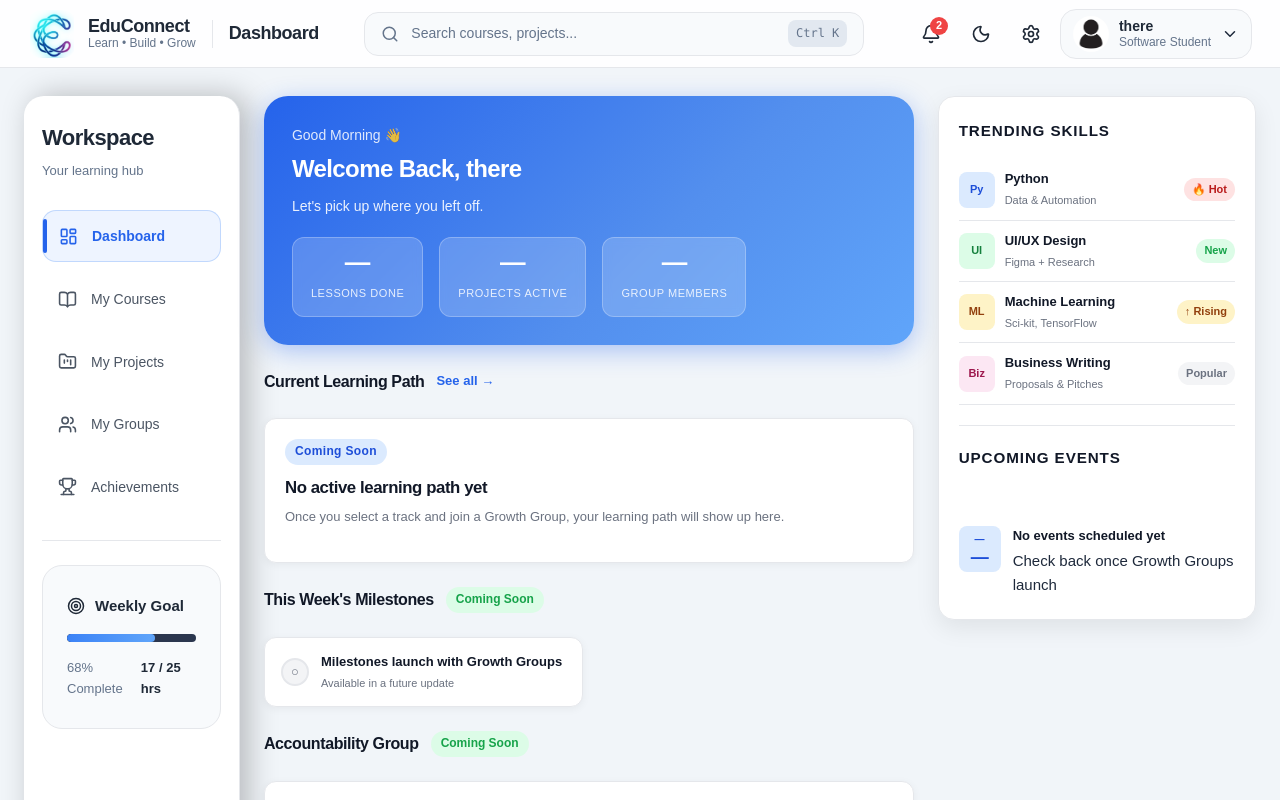
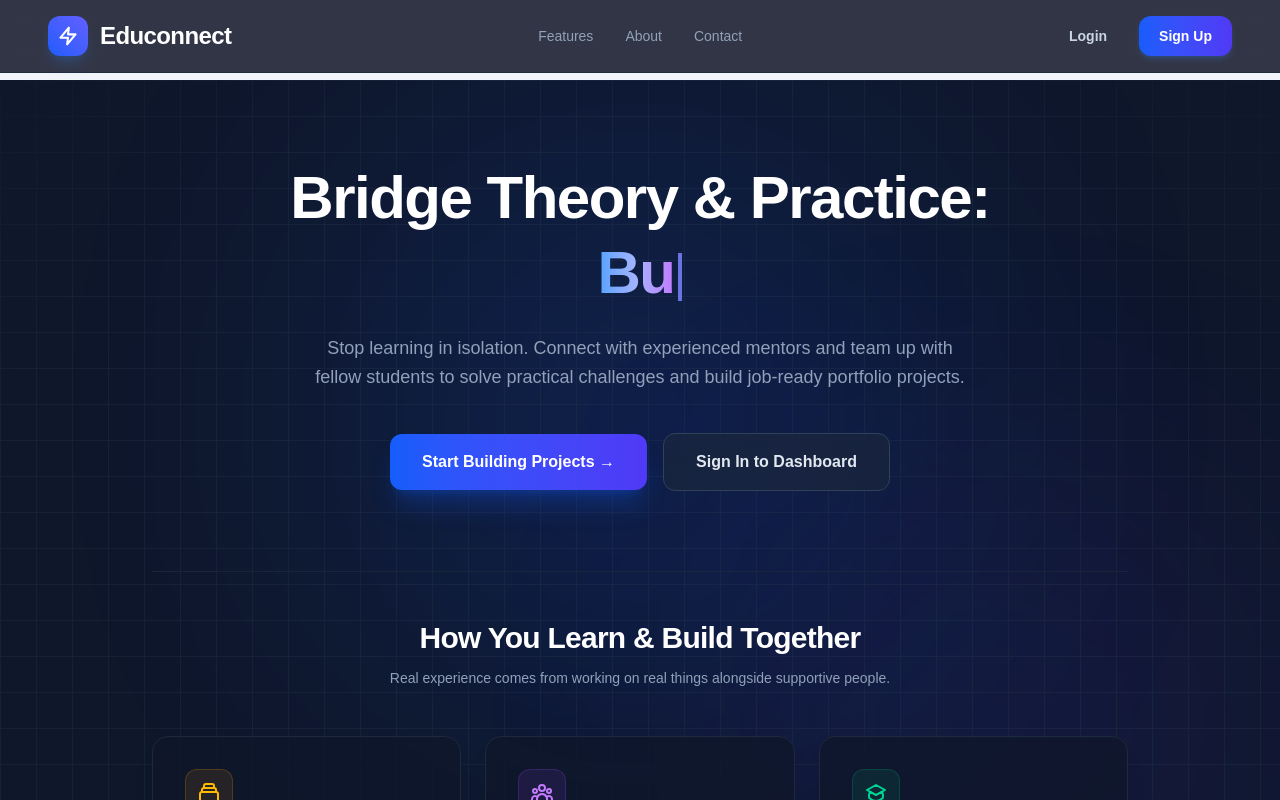
Before and after one commit to PeachyDevs/Educonnect, a React (Vite) app: page / in a window 1280 px wide. Before the commit this address led to /dashboard. Shown: the top 800 px of the page. Built offline with nearby package versions, Linux system fonts and the light colour scheme.

Commit message:
just experimenting

```diff
--- a/src/App.jsx
+++ b/src/App.jsx
@@ -1,5 +1,5 @@
 import "./App.css";
-import { BrowserRouter, Routes, Route, Navigate } from "react-router-dom";
+import { BrowserRouter, Routes, Route} from "react-router-dom";
 import RootLayout from "./layouts/RootLayout";
 import { useState, useEffect } from "react";
 
@@ -36,7 +36,7 @@ export default function App() {
     <BrowserRouter>
       <Routes>
         <Route path="/" element={<RootLayout />}>
-          <Route index element={ import.meta.env.DEV ? <Navigate to="/dashboard" replace /> : <Landing /> } />
+          <Route index element={<Landing /> } />
           <Route path="auth/login" element={<Login />} />
           <Route path="auth/signup" element={<Signup />} />
         </Route>
--- a/src/pages/Dashboard.jsx
+++ b/src/pages/Dashboard.jsx
@@ -13,7 +13,7 @@ export default function Dashboard({ currentTheme, onThemeChange }) {
     const token = localStorage.getItem("token");
     const user = localStorage.getItem("user");
 
-    if (!token && !import.meta.env.DEV) {
+    if (!token) {
       navigate("/auth/login");
         return;
       }
@@ -21,6 +21,14 @@ export default function Dashboard({ currentTheme, onThemeChange }) {
     if (user) {
       setProfile(JSON.parse(user));
     }
+    // if (!token && !import.meta.env.DEV) {
+    //   navigate("/auth/login");
+    //     return;
+    //   }
+
+    // if (user) {
+    //   setProfile(JSON.parse(user));
+    // }
 
     setLoadingProfile(false);
   }, [navigate]);
```
